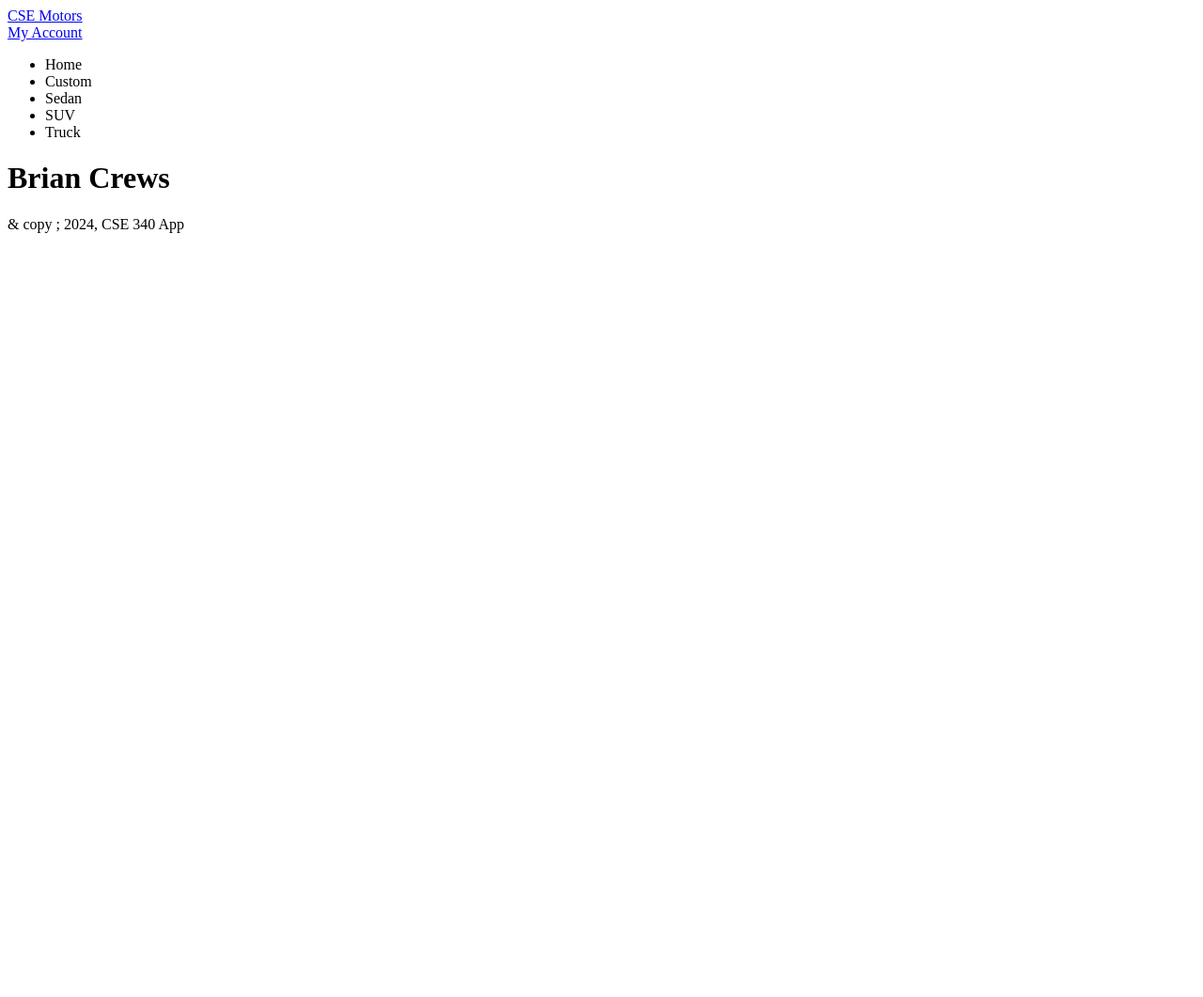
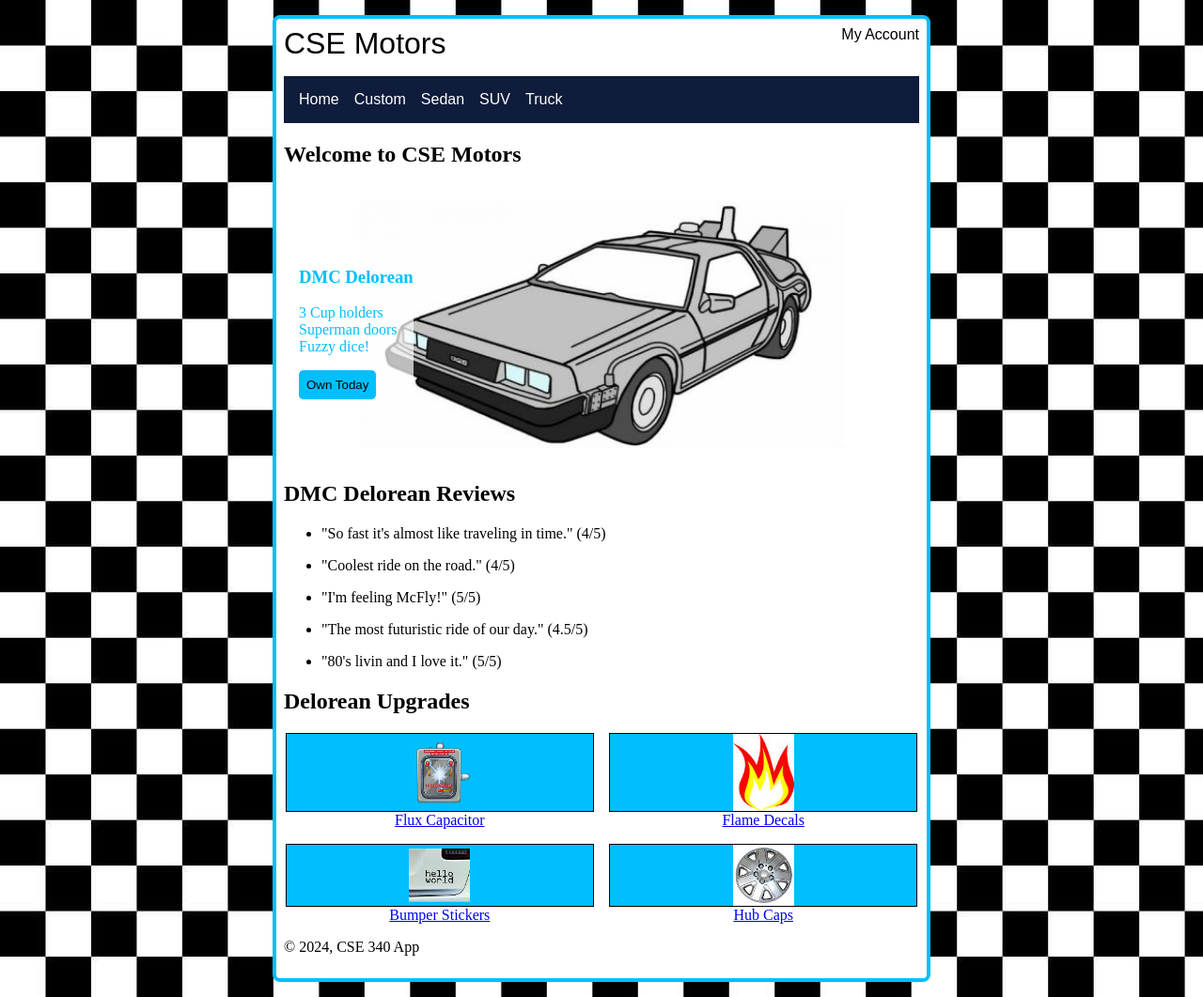
Before and after one commit to crewsbd/CSE-Motors, a Node server app: page / in a window 1280 px wide. Shown: the whole page at 94% size. Before the commit the page ends 248 px from the top, so only its background shows below. Run offline with Node 20, Linux system fonts and the light colour scheme; some libraries are stand-ins or nearby versions.

Commit message:
Wk1 Assignment

```diff
--- a/public/css/styles.css
+++ b/public/css/styles.css
@@ -4,3 +4,140 @@
 *:after {
   box-sizing: border-box;
 }
+
+body {
+  background-image: url('/images/site/small_check.jpg');
+  margin: 0;
+}
+
+nav {
+  background-color: rgb(15, 28, 59);
+}
+
+nav ul {
+  display: flex;
+  flex-direction: row;
+  text-decoration: none;
+  list-style: none;
+  color: white;
+  padding: 1rem;
+  gap: 1rem;
+  font-family: Arial, Helvetica, sans-serif;
+}
+
+#top-header {
+  display: flex;
+  flex-direction: row;
+  justify-content: space-between;
+}
+
+#wrapper {
+  background-color: white;
+}
+
+.siteName a {
+  font-family: Arial, Helvetica, sans-serif;
+  font-size: 2rem;
+  text-decoration: none;
+  color: black;
+}
+
+#tools a {
+  text-decoration: none;
+  font-family: Arial, Helvetica, sans-serif;
+  color: black;
+}
+
+/* Hero */
+.hero {
+  padding: 1rem;
+  width: 100%;
+  position: relative;
+  display: grid;
+  grid-template-columns: 1fr 1fr 1fr;
+  align-items: center;
+  justify-content: center;
+}
+
+.hero img {
+  width: 80%;
+  grid-column: 1/4;
+  grid-row: 1/2;
+  justify-self: center;
+
+}
+
+.hero .hero-text {
+  grid-column: 1/2;
+  grid-row: 1/2;
+  width: fit-content;
+  background-color: rgba(255, 255, 255, 0.703);
+  color: deepskyblue;
+}
+
+.hero h3 {
+  /* color:deepskyblue; */
+}
+
+.hero ul {
+  list-style: none;
+  padding: 0;
+}
+
+/* Gallery */
+.gallery {
+  display: grid;
+  grid-template-columns: 1fr 1fr;
+  gap: 1rem;
+  padding-left: .1rem;
+  padding-right: .1rem;
+}
+
+
+/* Caption Image */
+.caption-image {
+  width: 100%;
+  display: flex;
+  flex-direction: column;
+  align-items: center;
+}
+
+.caption-image>div {
+  background-color: deepskyblue;
+  border: 1px solid black;
+  width: 100%;
+  height: 100%;
+  display: flex;
+  flex-direction: column;
+  align-items: center;
+  justify-content: center;
+}
+
+/* General use classes */
+.button-blue {
+  background-color: deepskyblue;
+  border: 0;
+  border-radius: .3rem;
+  padding: .5rem;
+}
+
+ul.open {
+  display: flex;
+  flex-direction: column;
+  gap: 1rem;
+}
+
+@media screen and (min-width: 700px) {
+  body {
+    display: flex;
+    flex-direction: column;
+    align-items: center;
+    padding: 1rem;
+  }
+  #wrapper {
+    width: 700px;
+    border: 4px solid deepskyblue;
+    border-radius: .5rem;
+    padding: .5rem;
+  }
+}
--- a/views/index.ejs
+++ b/views/index.ejs
@@ -1 +1,52 @@
-<h1>Brian Crews</h1>
+<h2>Welcome to CSE Motors</h2>
+<section class="hero">
+    <img src="/images/vehicles/delorean.jpg">
+    <div class="hero-text">
+        <h3>DMC Delorean</h3>
+        <ul>
+            <li>3 Cup holders</li>
+            <li>Superman doors</li>
+            <li>Fuzzy dice!</li>
+        </ul>
+        <input type="button" class="button-blue" value="Own Today">
+    </div>
+</section>
+<section>
+    <h2>DMC Delorean Reviews</h2>
+    <ul class="open">
+        <li>"So fast it's almost like traveling in time." (4/5)</li>
+        <li>"Coolest ride on the road." (4/5)</li>
+        <li>"I'm feeling McFly!" (5/5)</li>
+        <li>"The most futuristic ride of our day." (4.5/5)</li>
+        <li>"80's livin and I love it." (5/5)</li>
+    </ul>
+</section>
+<section>
+    <h2>Delorean Upgrades</h2>
+    <div class="gallery">
+        <div class="caption-image">
+            <div>
+                <img src="/images/upgrades/flux-cap.png">
+            </div>
+            <a href="#">Flux Capacitor</a>
+        </div>
+        <div class="caption-image">
+            <div>
+                <img src="/images/upgrades/flame.jpg">
+            </div>
+            <a href="#">Flame Decals</a>
+        </div>
+        <div class="caption-image">
+            <div>
+                <img src="/images/upgrades/bumper_sticker.jpg">
+            </div>
+            <a href="#">Bumper Stickers</a>
+        </div>
+        <div class="caption-image">
+            <div>
+                <img src="/images/upgrades/hub-cap.jpg">
+            </div>
+            <a href="#">Hub Caps</a>
+        </div>
+    </div>
+</section>
--- a/views/partials/footer.ejs
+++ b/views/partials/footer.ejs
@@ -3,5 +3,5 @@ const d=new Date()
 let year=d.getFullYear()
 %>
 <footer>
-    <p class="copyright">& copy ; <%= year %>, CSE 340 App</p>
+    <p class="copyright">&copy; <%= year %>, CSE 340 App</p>
 </footer>
--- a/views/partials/head.ejs
+++ b/views/partials/head.ejs
@@ -3,5 +3,5 @@
     <meta http-equiv="X-UA-Compatible" content="IE=edge">
     <meta name="viewport" content="width=device-width, initial-scale=1.0">
     <title><%- title %> | CSE 340 App</title>
-    <link rel="stylesheet" href="/css/styles.css">
+    <link rel="stylesheet" href="/css/styles.css" media="screen">
 </head>
```
